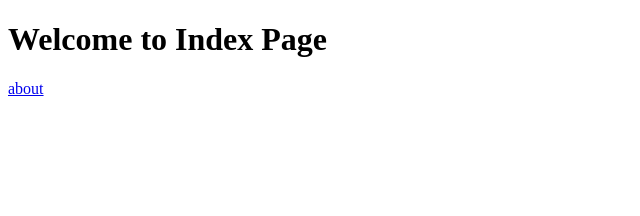
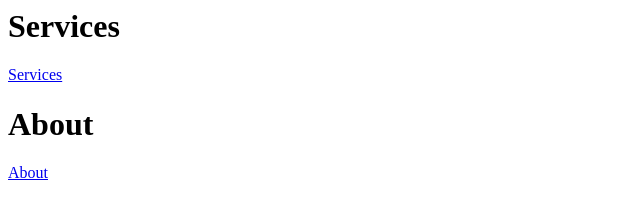
Before and after one commit to Sula-2003/sulu1, a website: page index.html in a window 1280 px wide. Shown: the whole page, without its empty margins (0-640 px from the left). Drawn offline with Linux system fonts and the light colour scheme.

Commit message:
Add files via upload

```diff
--- a/index.html
+++ b/index.html
@@ -1,10 +1,11 @@
-<!Doctype html>
 <html>
 <head>
-<title>Page title</title>
+<title>Index Page</title>
 </head>
 <body>
-<h1>Welcome to Index Page</h1>
-<a href="about.html">about</a>
+<h1>Services</h1>
+<a href = "sulagnapage1.html">Services</a>
+<h1>About</h1>
+<a href = "sulagnapage2.html">About</a>
 </body>
 </html>
```
Also changed, not shown: sulagnapage1.html (added, +9 -0 lines), sulagnapage2.html (added, +8 -0 lines).
